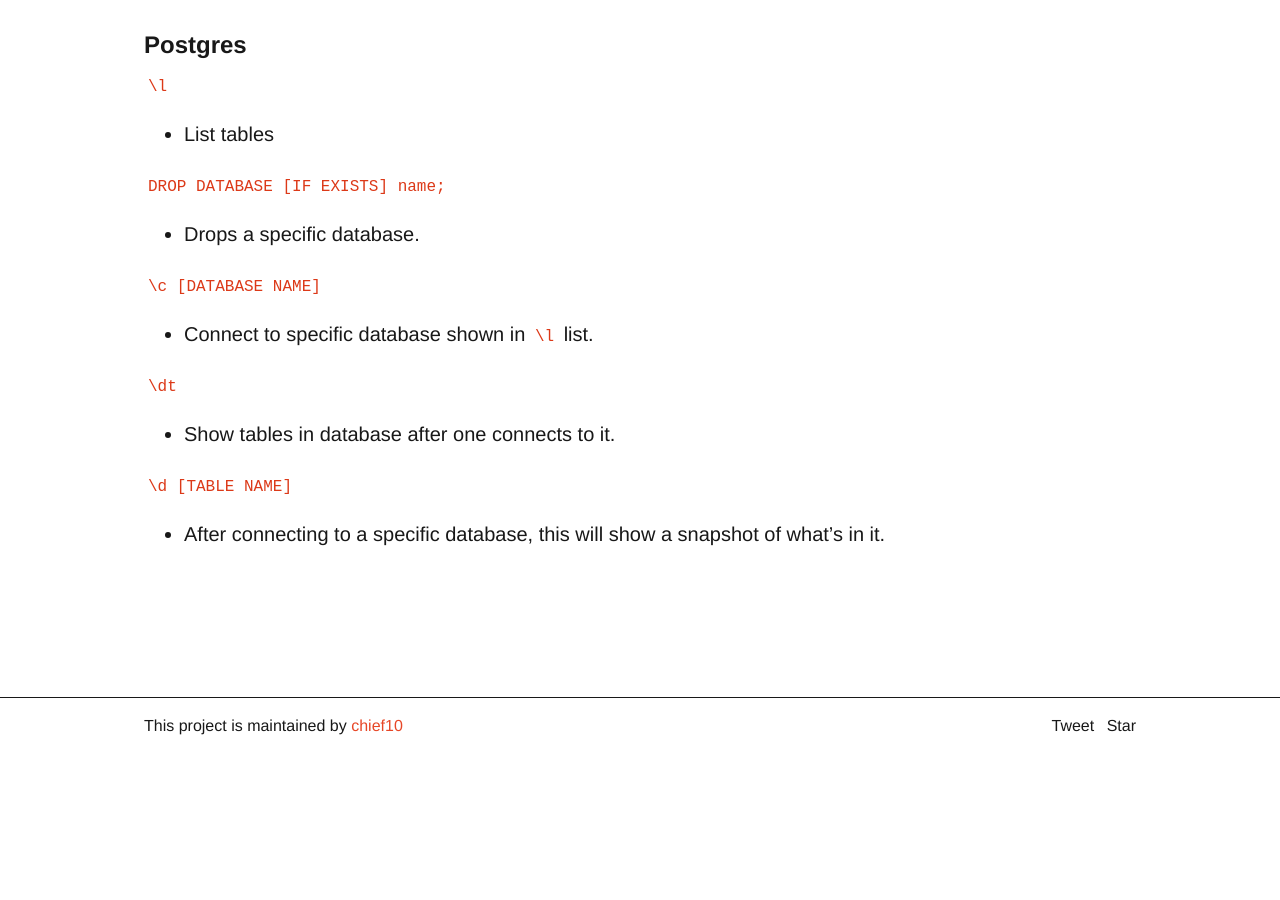
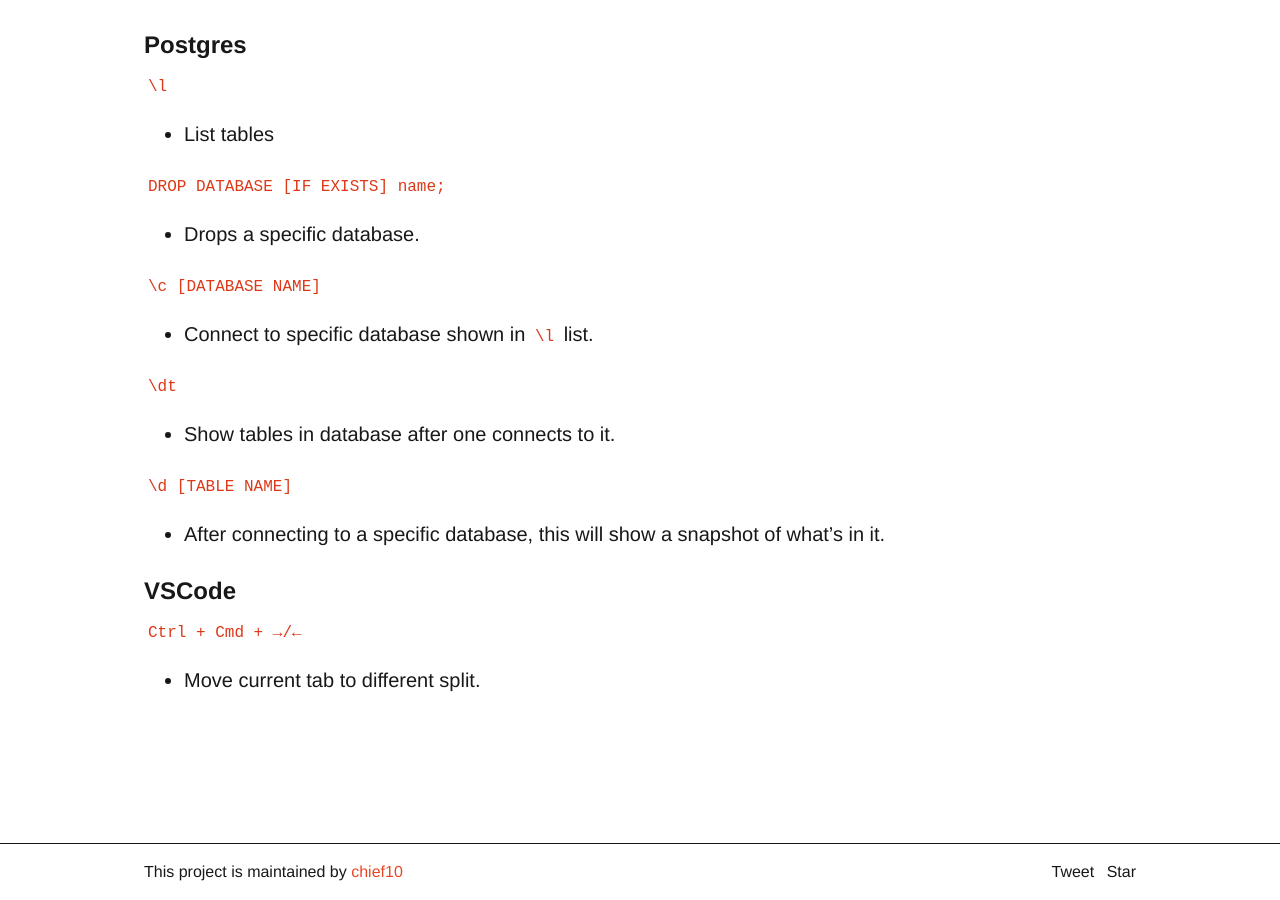
Before and after one commit to chief10/chief10.github.io, a Jekyll site: the page built from cheatsheet.md, in a window 1280 px wide and 900 px high, scrolled down 3836 px. Built offline with Jekyll 4.4.1, drawn with Linux system fonts in a browser that asks for light colours; comment, search, counter and statistics services are not loaded; before the commit the page ends 4590 px from its top, so only the background shows below that.

Commit message:
Add Vscode section; Move window to buffer split.

```diff
--- a/cheatsheet.md
+++ b/cheatsheet.md
@@ -125,3 +125,9 @@
 
 `\d [TABLE NAME]`
 - After connecting to a specific database, this will show a snapshot of what's in it.
+
+
+### VSCode
+
+`Ctrl + Cmd + →/←`
+- Move current tab to different split.
```
